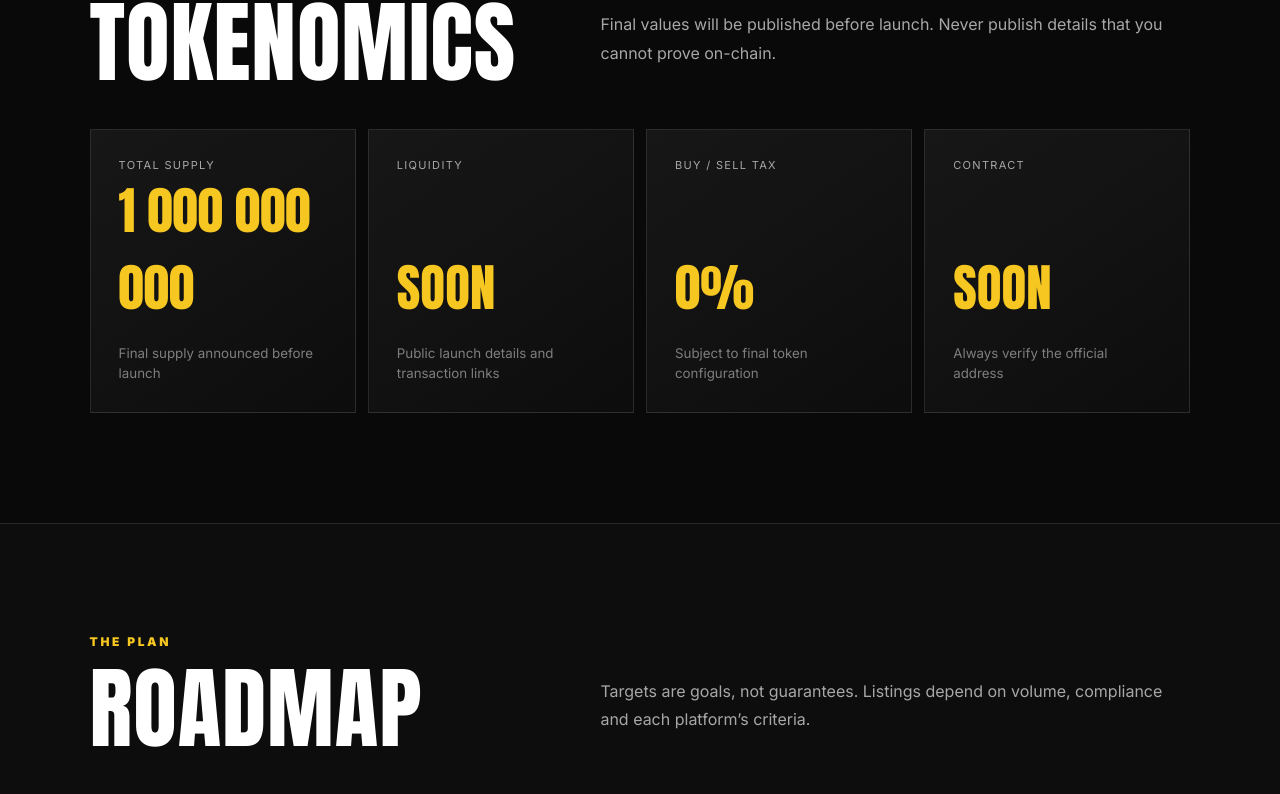
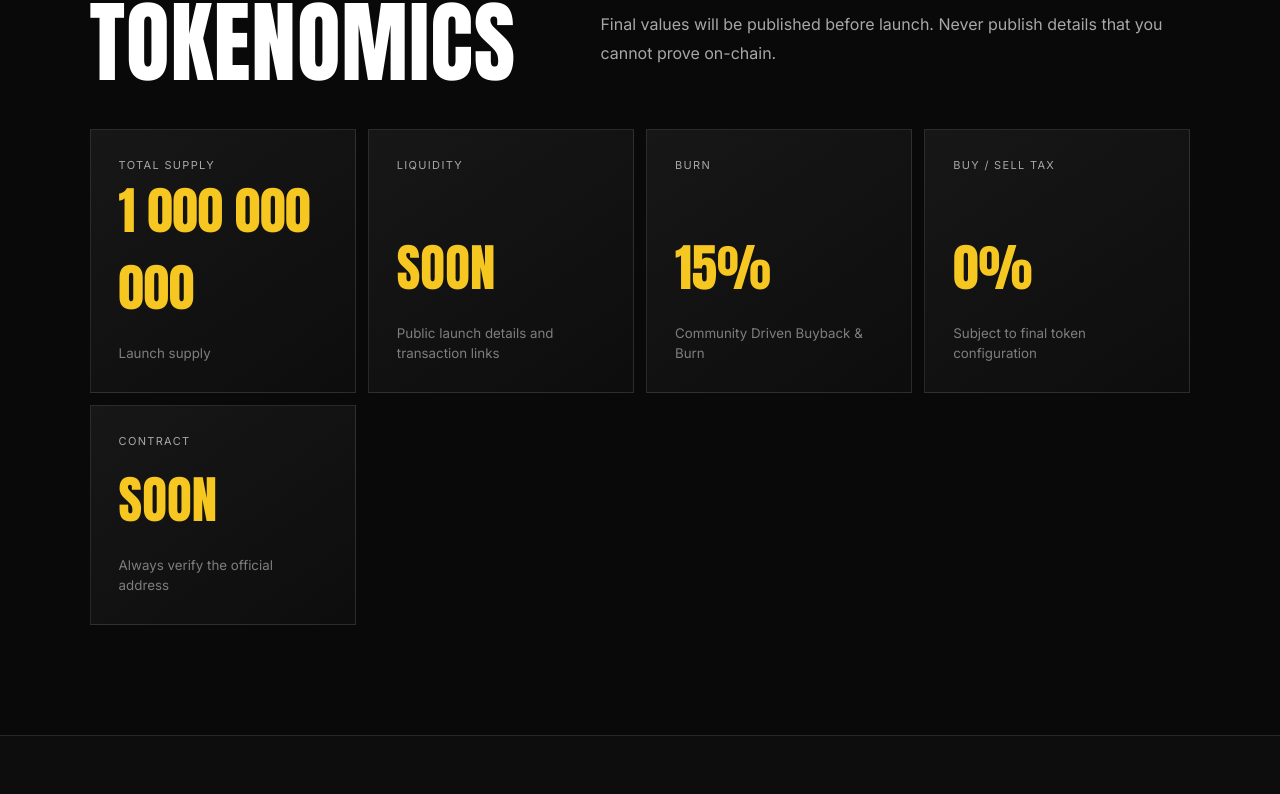
Before and after one commit to duckceosol-cyber/-duckceo-site, a React (Vite) app: page / in a window 1280 px wide. Shown: the part 1479-2273 px from the top of the page. Built offline with nearby package versions, Linux system fonts and the light colour scheme.

Commit message:
main.jsx

```diff
--- a/src/main.jsx
+++ b/src/main.jsx
@@ -146,8 +146,9 @@ function App() {
             <p>Final values will be published before launch. Never publish details that you cannot prove on-chain.</p>
           </div>
           <div className="token-grid">
-            <article><span>Total Supply</span><strong>1 000 000 000</strong><small>Final supply announced before launch</small></article>
+            <article><span>Total Supply</span><strong>1 000 000 000</strong><small>Launch supply </small></article>
             <article><span>Liquidity</span><strong>SOON</strong><small>Public launch details and transaction links</small></article>
+            <article><span>Burn</span><strong>15%</strong><small>Community Driven Buyback & Burn</small></article>
             <article><span>Buy / Sell Tax</span><strong>0%</strong><small>Subject to final token configuration</small></article>
             <article><span>Contract</span><strong>SOON</strong><small>Always verify the official address</small></article>
           </div>
```
